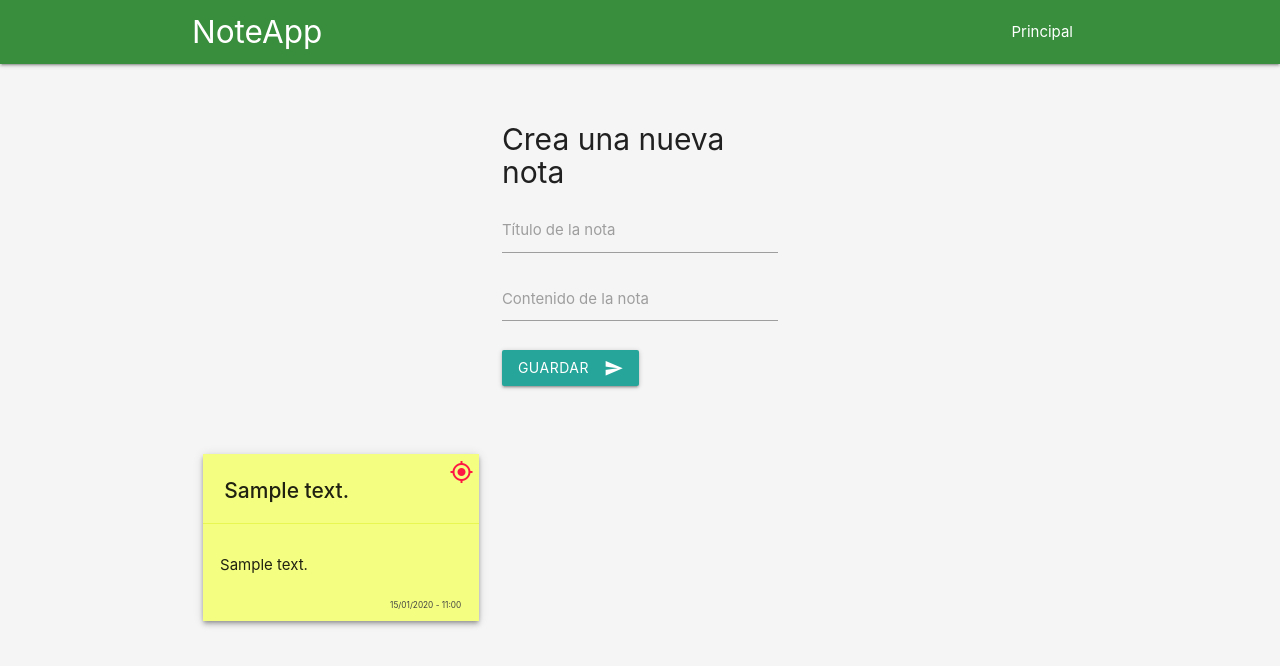
After one commit to UnusualPeter/NoteApp, a Django app: template templates/notes/index.html in a window 1280 px wide. The commit adds this page. Shown: the top 666 px of the page. Run offline with Django 3.2, Linux system fonts and the light colour scheme; the template is opened without the code that fills it: values that come from a table or form of the project are taken from there, others are empty; tables that the repository leaves empty hold one stand-in row (values such as "Sample post"); some libraries are stand-ins or nearby versions.

Commit message:
Notes displayed on the index

```diff
--- /dev/null
+++ b/templates/notes/index.html
@@ -0,0 +1,44 @@
+{% extends 'base.html' %}
+
+{% block form %}
+    <div class="row mb mt">
+        <div class="col s12 m8 l4 offset-l4">
+            <div class="input-field">
+                <h3>Crea una nueva nota</h3>
+                <form action="{% url 'notes:new_note' %}" method="post">
+                    {% csrf_token %}
+                    <div class="input-field">
+                        <input id="title-note" type="text" name="title-note" data-length="100">
+                        <label for="title-note">Título de la nota</label>
+                    </div>
+                    <div class="input-field">
+                        <textarea id="content-note" class="materialize-textarea" name="content-note"></textarea>
+                        <label for="content-note">Contenido de la nota</label>
+                    </div>
+                    <div class="input-field">
+                        <button class="btn waves-effect waves-light" type="submit" name="action">Guardar
+                            <i class="material-icons right">send</i>
+                        </button>
+                    </div>
+                </form>
+            </div>
+        </div>
+    </div>
+{% endblock form %}
+
+{% block notes %}
+    {% for note in notes %}
+        <div class="col s12 m6 l4">
+            <div class="note-card z-depth-2">
+                <div class="note-title">
+                    <i class="material-icons red-text text-accent-3 right">gps_fixed</i>
+                    <h2>{{ note.title_note }}</h2>
+                </div>
+                <div class="note-content">
+                    <p>{{ note.content_note }}</p>
+                    <p class="note-date">{{ note.pub_date|date:"d\/m\/Y \- H\:i" }}</p>
+                </div>
+            </div>
+        </div>
+    {% endfor %}
+{% endblock notes %}
```
Also changed, not shown: notes/views.py (+6 -2 lines), templates/base.html (+3 -36 lines).
